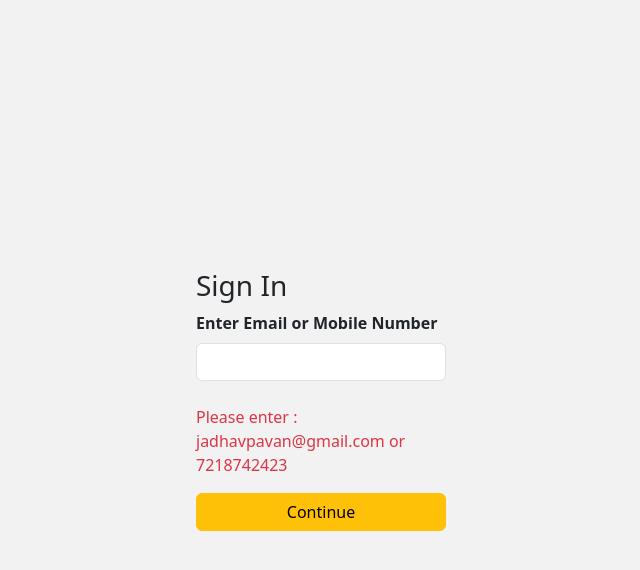
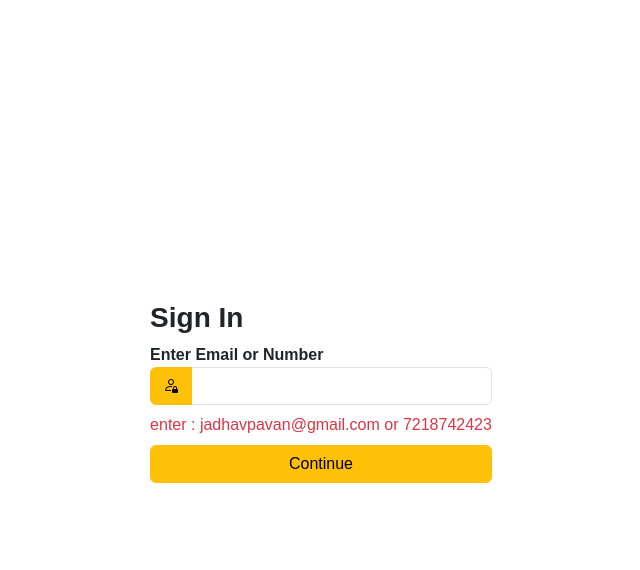
Before and after one commit to jadhavpavan1408/email_password_login.github.io, a plain HTML site: page index.html in a window 1280 px wide. Both pictures are taken after a click on the button "Continue". Shown: the whole page, without its empty margins (319-959 px from the left). Drawn offline with nearby package versions, Linux system fonts and the light colour scheme.

Commit message:
Update index.html

```diff
--- a/index.html
+++ b/index.html
@@ -3,7 +3,7 @@
   <head>
     <meta charset="UTF-8" />
     <meta name="viewport" content="width=device-width, initial-scale=1.0" />
-    <title>userlogin</title>
+    <title>Document</title>
     <link
       href="https://cdn.jsdelivr.net/npm/bootstrap@5.3.3/dist/css/bootstrap.min.css"
       rel="stylesheet"
@@ -18,17 +18,7 @@
       * {
         margin: 0px;
         padding: 0px;
-        background-color: #f2f2f2;
-      }
-      section {
-        height: 100vh;
-        width: 100%;
-        display: flex;
-        justify-content: center;
-        align-items: center;
-      }
-      .main-container {
-        width: 250px;
+        font-family: sans-serif;
       }
     </style>
     <script>
@@ -48,7 +38,7 @@
         } else {
           document.querySelector(
             "#numbererror"
-          ).innerHTML = `Please enter : ${data.email} or ${data.number}`;
+          ).innerHTML = `enter : ${data.email} or ${data.number}`;
         }
       }
       function VerifyPassword() {
@@ -56,52 +46,59 @@
         if ((data.password = password1)) {
           document.querySelector("#password-container").style.display = "none";
           alert("login Successfully");
-          document.write("Login Success");
+          document.write(
+            "Login Success".fontcolor("green").fontsize("10").bold()
+          );
         } else {
           document.querySelector(
             "#passworderror"
-          ).innerHTML = `Please Enter: pavan@2024`;
+          ).innerHTML = `enter: pavan@2024`;
           document.querySelector("#password-container").style.display = "block";
         }
       }
     </script>
   </head>
   <body>
-    <section>
-      <div class="main-container">
-        <!--number container-->
-        <div id="number-container" style="display: block">
-          <h3>Sign In</h3>
-          <label class="form-label">
-            <b>Enter Email or Mobile Number</b>
-          </label>
-          <div>
-            <input class="form-control" type="text" id="number" />
-            <br />
-            <span id="numbererror" class="text-danger"></span>
-            <button class="btn btn-warning mt-3 w-100" onclick="VerifyNumber()">
-              Continue
-            </button>
-          </div>
-        </div>
-        <!--Password container-->
-        <div id="password-container" style="display: none">
-          <h3>Sign In</h3>
-          <label class="form-label">
-            <b>Enter Password</b>
-          </label>
-          <div>
-            <input class="form-control" type="text" id="password" /><br />
-            <span id="passworderror" class="text-danger"></span>
-            <button
-              class="btn btn-success mt-3 w-100"
-              onclick="VerifyPassword()"
-            >
-              Login
-            </button>
-          </div>
-        </div>
-      </div>
+    <section
+      class="container min-vh-100 d-flex justify-content-center align-items-center"
+    >
+      <dl style="display: block" id="number-container">
+        <dt>
+          <h3><b>Sign In</b></h3>
+        </dt>
+        <dt>Enter Email or Number</dt>
+        <dd class="input-group">
+          <button class="btn btn-warning">
+            <span class="bi bi-person-lock"></span>
+          </button>
+          <input type="text" class="form-control" id="number" />
+        </dd>
+        <dd id="numbererror" class="text-danger"></dd>
+        <dt>
+          <button class="btn btn-warning w-100" onclick="VerifyNumber()">
+            Continue
+          </button>
+        </dt>
+      </dl>
+      <!--===== Password login-->
+      <dl style="display: none" id="password-container">
+        <dt>
+          <h3><b>Sign In</b></h3>
+        </dt>
+        <dt>Enter password</dt>
+        <dd class="input-group">
+          <button class="btn btn-success">
+            <span class="bi bi-lock"></span>
+          </button>
+          <input type="text" class="form-control" id="password" />
+        </dd>
+        <dd id="passworderror" class="text-danger"></dd>
+        <dt>
+          <button class="btn btn-success w-100" onclick="VerifyPassword()">
+            Login
+          </button>
+        </dt>
+      </dl>
     </section>
     <script
       src="https://cdn.jsdelivr.net/npm/bootstrap@5.3.3/dist/js/bootstrap.bundle.min.js"
```
